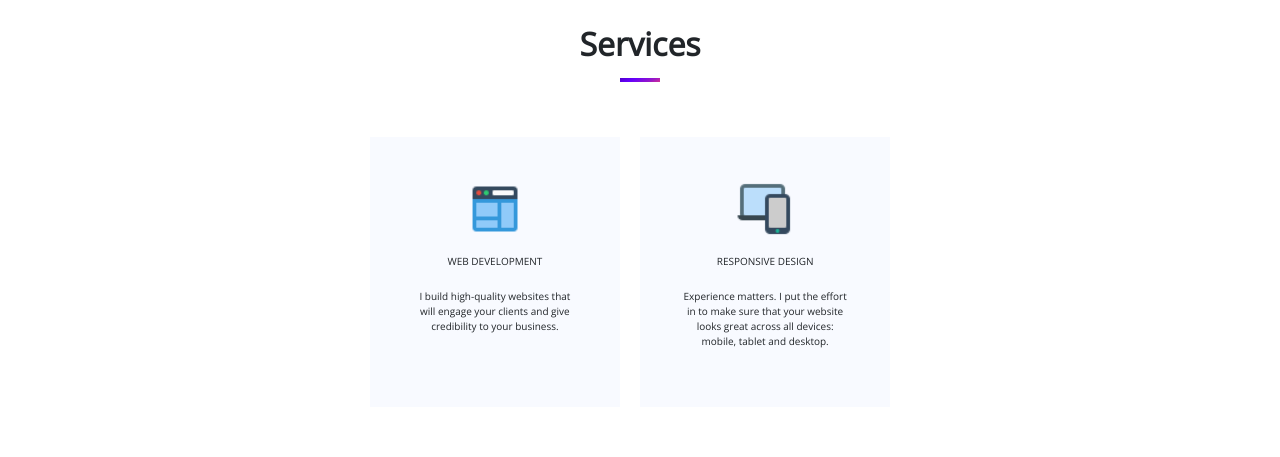
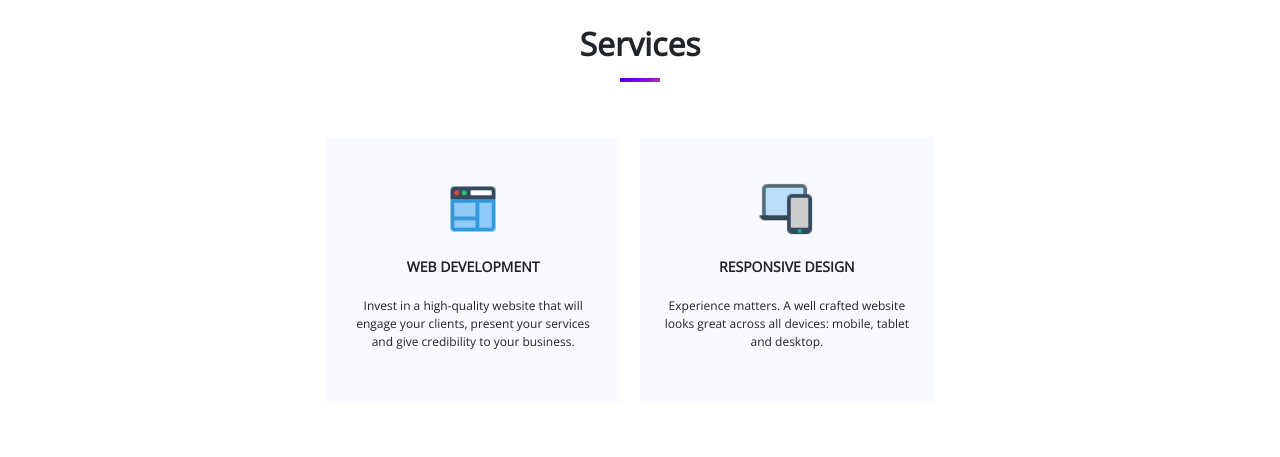
Before and after one commit to hades102zues/PortfolioSite, a React (Create React App) app: page / in a window 1280 px wide. Shown: the part 820-1277 px from the top of the page. Built offline with nearby package versions, Linux system fonts and the light colour scheme.

Commit message:
moving into portfolio section

```diff
--- a/src/pages/MainPage/MainPage.css
+++ b/src/pages/MainPage/MainPage.css
@@ -227,10 +227,15 @@ header {
 .service_card {
 	margin-right: 2rem;
 	margin-bottom: 2rem;
-	padding: 4.2rem;
-	width: 23%;
+	padding: 4.2rem 2rem;
+	max-width: 44.1rem;
+	width: 27%;
 	background-color: #f8faff;
-	height: 27rem;
+}
+
+.service_card:hover {
+	background-color: #6500fc;
+	color: white;
 }
 
 .service_img_space {
@@ -255,11 +260,14 @@ header {
 	flex-direction: column;
 }
 .service_title {
-	margin-top: 1.5rem;
+	margin-top: 1.75rem;
+	font-size: 1.4rem;
+	font-weight: 700;
 }
 
 .service_description {
 	margin-top: 1rem;
+	font-size: 1.2rem;
 	text-align: center;
 	line-height: 1.5;
 }
@@ -535,7 +543,8 @@ footer {
 	}
 
 	.service_card {
-		width: 50%;
+		width: 85%;
+		margin: 0 auto 2rem auto;
 	}
 
 	.portfolio_box {
@@ -587,7 +596,8 @@ footer {
 	}
 
 	.service_card {
-		width: 50%;
+		width: 70%;
+		margin: 0 auto 2rem auto;
 	}
 	.portfolio_box {
 		width: 40rem;
--- a/src/pages/MainPage/MainPage.js
+++ b/src/pages/MainPage/MainPage.js
@@ -123,8 +123,9 @@ class MainPage extends Component {
 											WEB DEVELOPMENT
 										</p>
 										<p className="service_description">
-											I build high-quality websites that
-											will engage your clients and give
+											Invest in a high-quality website
+											that will engage your clients,
+											present your services and give
 											credibility to your business.
 										</p>
 									</div>
@@ -143,10 +144,9 @@ class MainPage extends Component {
 											RESPONSIVE DESIGN
 										</p>
 										<p className="service_description">
-											Experience matters. I put the effort
-											in to make sure that your website
-											looks great across all devices:
-											mobile, tablet and desktop.
+											Experience matters. A well crafted
+											website looks great across all
+											devices: mobile, tablet and desktop.
 										</p>
 									</div>
 								</article>
```
